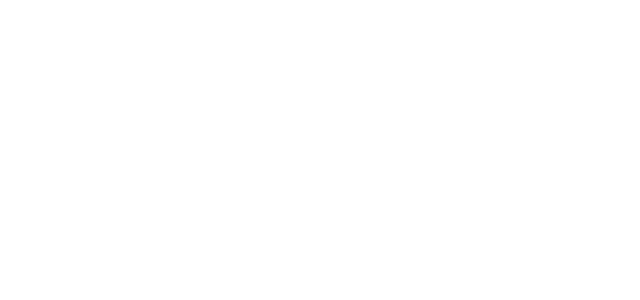
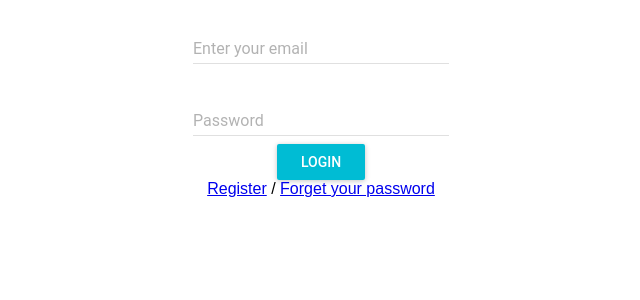
Before and after one commit to ethanWallace/prototype-login-page, a React (Create React App) app: page /login in a window 1280 px wide. Shown: the top 300 px of the page, without its empty margins (319-959 px from the left). Built offline with nearby package versions, Linux system fonts and the light colour scheme.

Commit message:
add login page with links

```diff
--- a/src/components/App.js
+++ b/src/components/App.js
@@ -1,5 +1,4 @@
 import React, { Component } from 'react';
-import logo from '../logo.svg';
 import '../App.css';
 
 import ReactDOM from 'react-dom';
@@ -13,6 +12,8 @@
 import { withRouter } from 'react-router';
 import { Switch, Route, Redirect } from 'react-router-dom';
 import Register from './register';
+import Login from './login';
+import Recover from './recover';
 
 class App extends Component {
   render() {
@@ -22,10 +23,12 @@
 
 
   <Switch>
-           <Route exact path='/' render={() => <Redirect to='/register' />} />
-: <Route exact path='/' render={() => <Redirect to='/register' />} />
+           <Route exact path='/' render={() => <Redirect to='/login' />} />
+
 
             <Route exact path='/register' component={Register} />
+<Route exact path='/login' component={Login} />
+<Route exact path='/recover' component={Recover} />
           </Switch>
         </MuiThemeProvider>
       </div>
--- /dev/null
+++ b/src/components/login.js
@@ -0,0 +1,41 @@
+import React, { Component } from 'react';
+import MuiThemeProvider from 'material-ui/styles/MuiThemeProvider';
+import TextField from 'material-ui/TextField';
+import RaisedButton from 'material-ui/RaisedButton';
+import SelectField from 'material-ui/SelectField';
+import MenuItem from 'material-ui/MenuItem';
+import { Link } from 'react-router-dom';
+
+import { withStyles } from 'material-ui/styles';
+import Paper from 'material-ui/Paper';
+
+
+
+class Login extends React.Component {
+  state = {
+      value: 1,
+    };
+  handleChange = (event, index, value) => this.setState({value});
+   render() {
+      return (
+         <div>
+         <MuiThemeProvider>
+
+         <div>
+
+             <TextField  floatingLabelText="Enter your email" /><br/>
+
+             <TextField floatingLabelText="Password" />
+         </div>
+
+         <RaisedButton primary={true} label="Login"/><br/>
+<Link to="./register">Register</Link><span ClassName='spacetest'> / </span>
+<Link to="./recover">Forget your password</Link>
+
+         </MuiThemeProvider>
+         </div>
+      );
+   }
+}
+
+export default Login;
```
